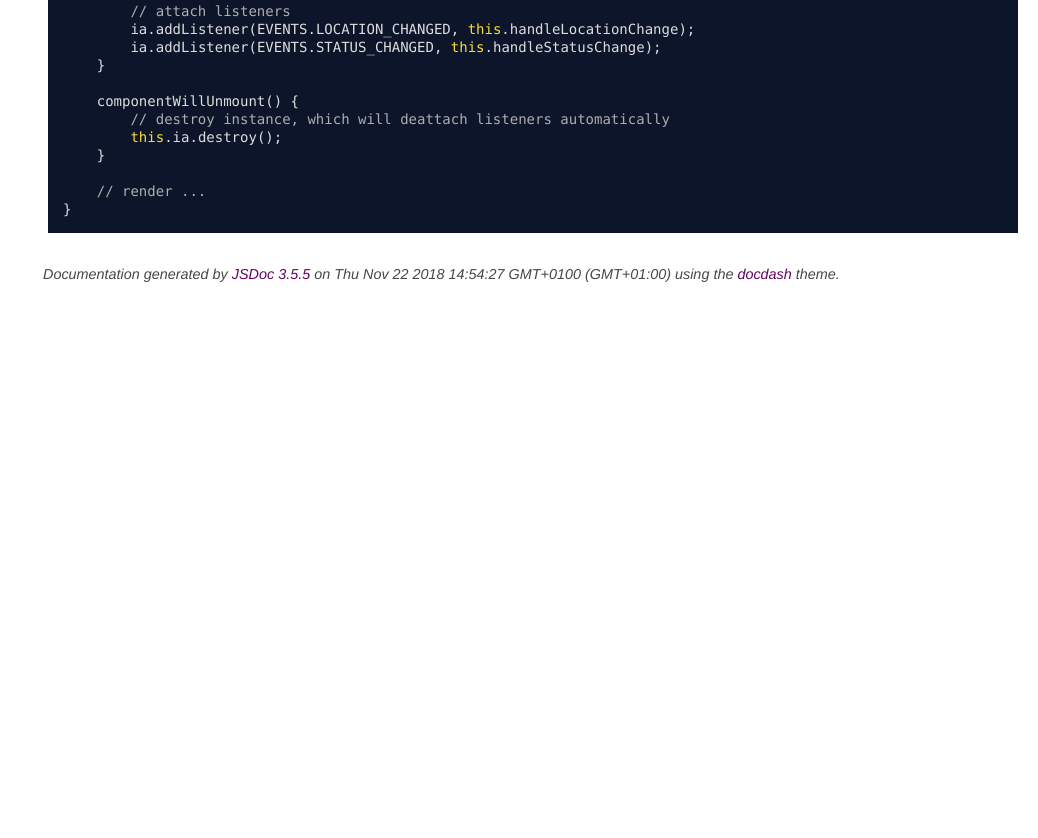
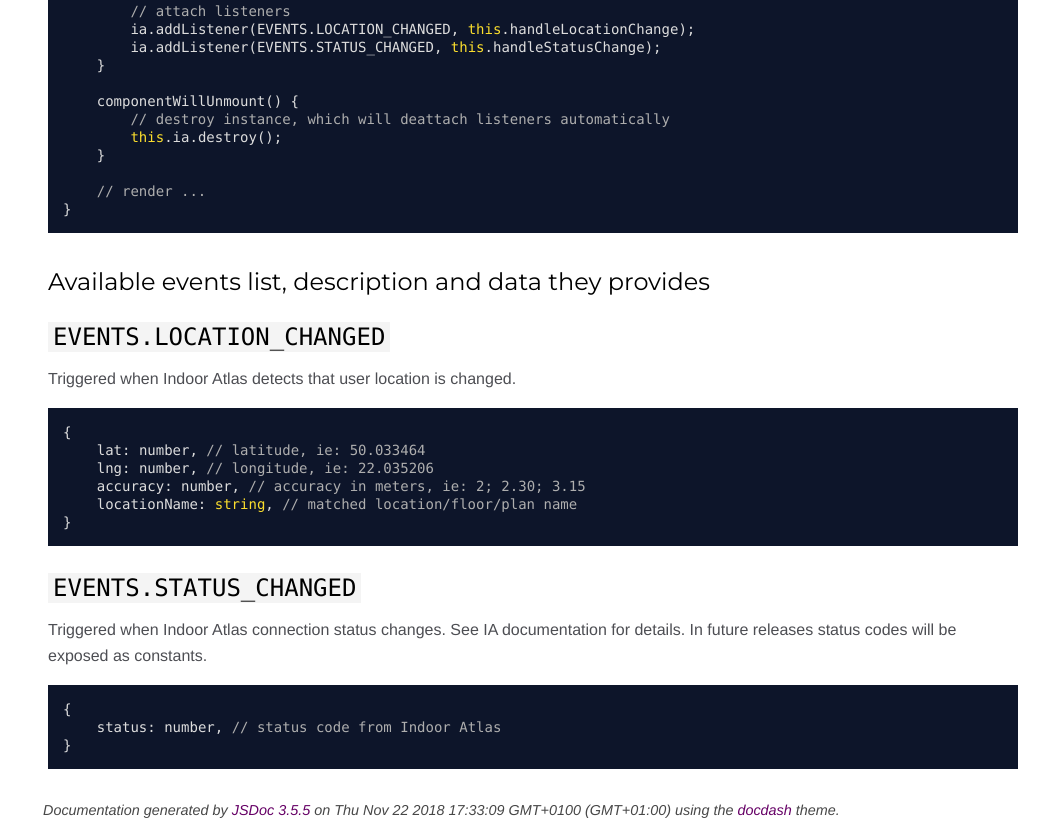
Before and after one commit to dzek69/dzek69.github.io, a plain HTML site: page react-native-indoor-atlas/tutorial-Usage.html in a window 1280 px wide. Shown: the part 453-1291 px from the top of the page, without its empty margins (242-1280 px from the left). Before the commit the page ends 800 px from the top, so only its background shows below. Drawn offline with Linux system fonts and the light colour scheme; files that its build step writes are made by us from their sources.

Commit message:
- updated react-native-indoor-atlas

```diff
--- a/react-native-indoor-atlas/tutorial-Usage.html
+++ b/react-native-indoor-atlas/tutorial-Usage.html
@@ -62,6 +62,16 @@
     }
 
     // render ...
+}</code></pre><h2>Available events list, description and data they provides</h2><h3><code>EVENTS.LOCATION_CHANGED</code></h3><p>Triggered when Indoor Atlas detects that user location is changed. </p>
+<pre class="prettyprint source lang-javascript"><code>{
+    lat: number, // latitude, ie: 50.033464
+    lng: number, // longitude, ie: 22.035206
+    accuracy: number, // accuracy in meters, ie: 2; 2.30; 3.15
+    locationName: string, // matched location/floor/plan name
+}</code></pre><h3><code>EVENTS.STATUS_CHANGED</code></h3><p>Triggered when Indoor Atlas connection status changes. See IA documentation for details.
+In future releases status codes will be exposed as constants. </p>
+<pre class="prettyprint source lang-javascript"><code>{
+    status: number, // status code from Indoor Atlas
 }</code></pre>
 </article>
 
@@ -74,7 +84,7 @@
 <br class="clear">
 
 <footer>
-    Documentation generated by <a href="https://github.com/jsdoc3/jsdoc">JSDoc 3.5.5</a> on Thu Nov 22 2018 14:54:27 GMT+0100 (GMT+01:00) using the <a href="https://github.com/clenemt/docdash">docdash</a> theme.
+    Documentation generated by <a href="https://github.com/jsdoc3/jsdoc">JSDoc 3.5.5</a> on Thu Nov 22 2018 17:33:09 GMT+0100 (GMT+01:00) using the <a href="https://github.com/clenemt/docdash">docdash</a> theme.
 </footer>
 
 <script>prettyPrint();</script>
```
Also changed, not shown: react-native-indoor-atlas/IndoorAtlas.html (+1 -1 lines), react-native-indoor-atlas/global.html (+1 -1 lines), react-native-indoor-atlas/index.html (+1 -1 lines), react-native-indoor-atlas/index.js.html (+1 -1 lines), react-native-indoor-atlas/tutorial-CHANGELOG.html (+4 -2 lines).
